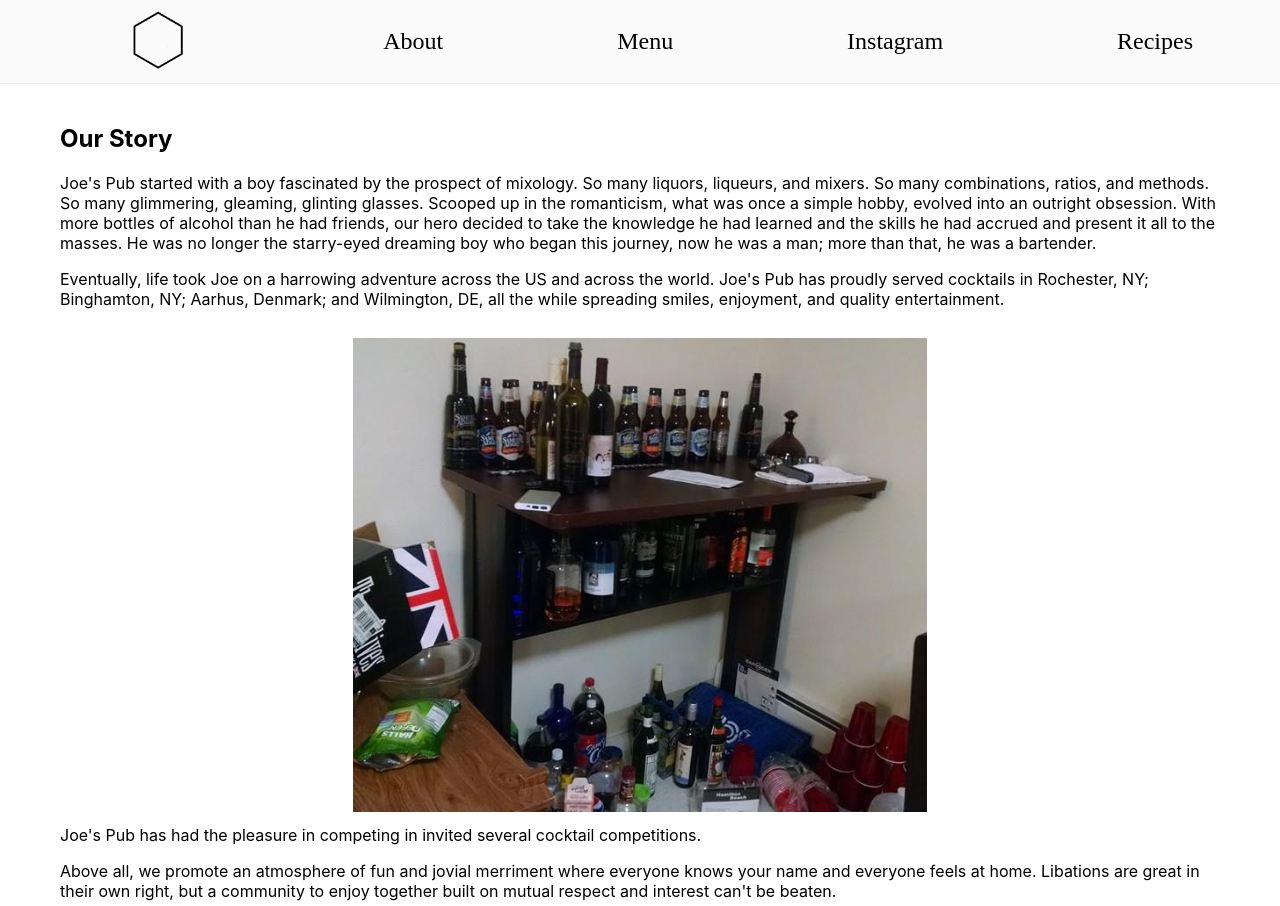
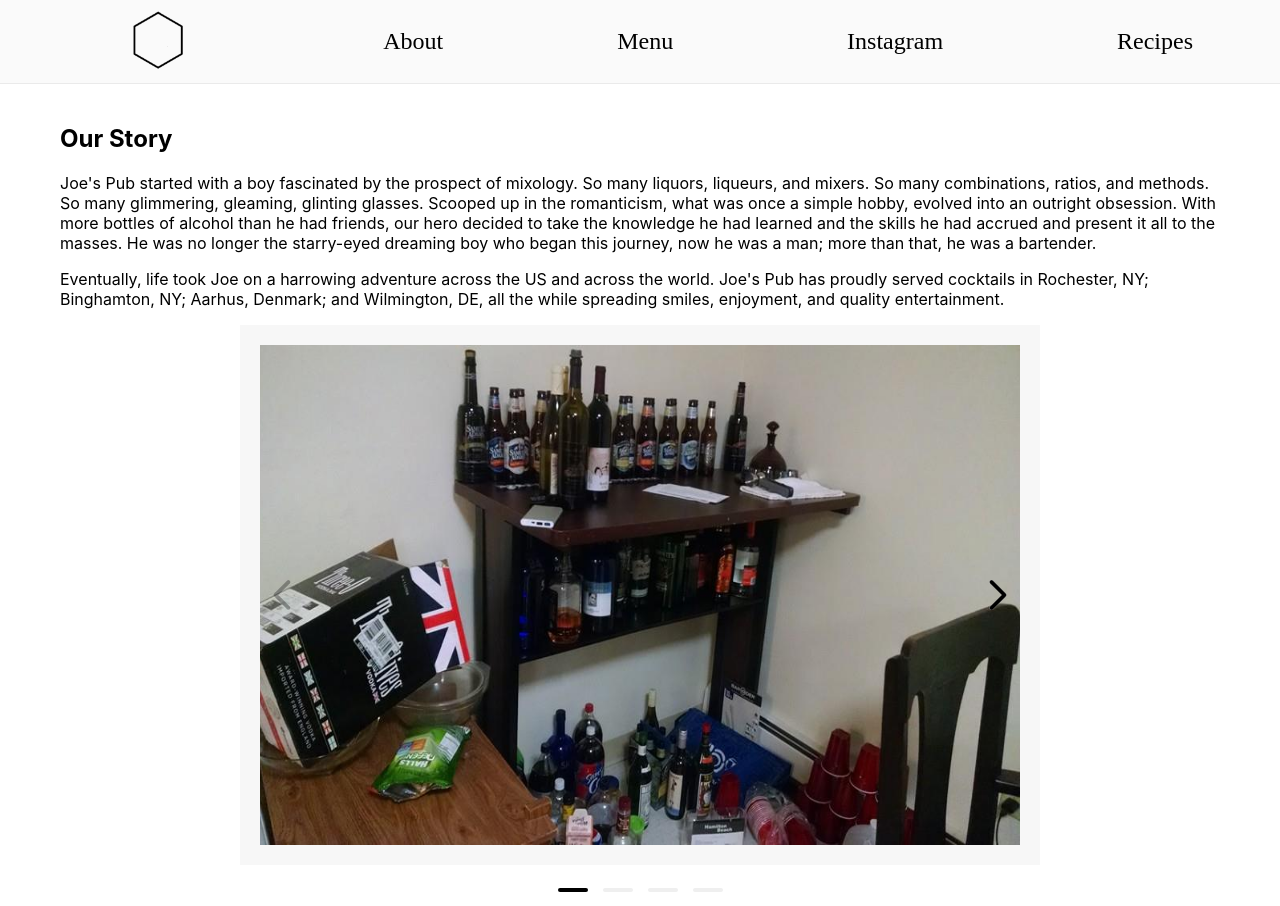
Before and after one commit to NikZprojects/joes-pub-website, a Next.js app in the folder next-app/: page /about in a window 1280 px wide. Shown: the top 906 px of the page. Built offline with nearby package versions, Linux system fonts and the light colour scheme; a web font is replaced by a local one.

Commit message:
carosel working as intended with buttons

```diff
--- a/next-app/components/carousel.js
+++ b/next-app/components/carousel.js
@@ -1,7 +1,8 @@
-import React from "react";
+import React, { useState, useCallback, useEffect } from "react";
 import useEmblaCarousel from "embla-carousel-react";
 import styles from "../styles/components/Carousel.module.css";
 import Autoplay from "embla-carousel-autoplay";
+import { DotButton, PrevButton, NextButton } from "./carouselButtons";
 
 const IntroImages = [
   "/IntroPage/BinghamtonBarv1.jpg",
@@ -10,17 +11,66 @@ const IntroImages = [
   "/IntroPage/WilmingtonBar.jpg",
 ];
 export const EmblaCarousel = () => {
-  const [emblaRef] = useEmblaCarousel({ loop: true }, [Autoplay()]);
+  // const [emblaRef] = useEmblaCarousel({ loop: true }, [Autoplay()]);
+  const [viewportRef, embla] = useEmblaCarousel({ skipSnaps: false }, [
+    Autoplay(),
+  ]);
+  const [prevBtnEnabled, setPrevBtnEnabled] = useState(false);
+  const [nextBtnEnabled, setNextBtnEnabled] = useState(false);
+  const [selectedIndex, setSelectedIndex] = useState(0);
+  const [scrollSnaps, setScrollSnaps] = useState([]);
+
+  const scrollPrev = useCallback(() => embla && embla.scrollPrev(), [embla]);
+  const scrollNext = useCallback(() => embla && embla.scrollNext(), [embla]);
+  const scrollTo = useCallback(
+    (index) => embla && embla.scrollTo(index),
+    [embla]
+  );
+
+  const onSelect = useCallback(() => {
+    if (!embla) return;
+    setSelectedIndex(embla.selectedScrollSnap());
+    setPrevBtnEnabled(embla.canScrollPrev());
+    setNextBtnEnabled(embla.canScrollNext());
+  }, [embla, setSelectedIndex]);
+
+  useEffect(() => {
+    if (!embla) return;
+    onSelect();
+    setScrollSnaps(embla.scrollSnapList());
+    embla.on("select", onSelect);
+  }, [embla, setScrollSnaps, onSelect]);
 
   return (
-    <div className={styles.embla} ref={emblaRef}>
-      <div className={styles.embla__container}>
-        {IntroImages.map((src) => (
-          <div className={styles.embla__slide}>
-            <img className={styles.introImg} src={src} />
+    <>
+      <div className={styles.embla}>
+        <div className={styles.embla__viewport} ref={viewportRef}>
+          <div className={styles.embla__container}>
+            {IntroImages.map((src) => (
+              <div className={styles.embla__slide}>
+                <div className={styles.embla__slide__inner}>
+                  <img
+                    className={styles.embla__slide__img}
+                    src={src}
+                    alt="Joe's Pub through the years."
+                  />
+                </div>
+              </div>
+            ))}
           </div>
+          <PrevButton onClick={scrollPrev} enabled={prevBtnEnabled} />
+          <NextButton onClick={scrollNext} enabled={nextBtnEnabled} />
+        </div>
+      </div>
+      <div className={styles.embla__dots}>
+        {scrollSnaps.map((_, index) => (
+          <DotButton
+            key={index}
+            selected={index === selectedIndex}
+            onClick={() => scrollTo(index)}
+          />
         ))}
       </div>
-    </div>
+    </>
   );
 };
--- /dev/null
+++ b/next-app/components/carouselButtons.js
@@ -0,0 +1,37 @@
+import React from "react";
+import styles from "../styles/components/Carousel.module.css";
+
+export const DotButton = ({ selected, onClick }) => (
+  <button
+    className={`${styles.embla__dot} ${selected ? styles.is_selected : ""}`}
+    type="button"
+    onClick={onClick}
+  />
+);
+
+export const PrevButton = ({ enabled, onClick }) => (
+  <button
+    className={styles.embla__button + " " + styles.embla__button_prev}
+    onClick={onClick}
+    disabled={!enabled}
+  >
+    <svg
+      className={styles.embla__button__svg}
+      viewBox="137.718 -1.001 366.563 644"
+    >
+      <path d="M428.36 12.5c16.67-16.67 43.76-16.67 60.42 0 16.67 16.67 16.67 43.76 0 60.42L241.7 320c148.25 148.24 230.61 230.6 247.08 247.08 16.67 16.66 16.67 43.75 0 60.42-16.67 16.66-43.76 16.67-60.42 0-27.72-27.71-249.45-249.37-277.16-277.08a42.308 42.308 0 0 1-12.48-30.34c0-11.1 4.1-22.05 12.48-30.42C206.63 234.23 400.64 40.21 428.36 12.5z" />
+    </svg>
+  </button>
+);
+
+export const NextButton = ({ enabled, onClick }) => (
+  <button
+    className={styles.embla__button + " " + styles.embla__button_next}
+    onClick={onClick}
+    disabled={!enabled}
+  >
+    <svg className={styles.embla__button__svg} viewBox="0 0 238.003 238.003">
+      <path d="M181.776 107.719L78.705 4.648c-6.198-6.198-16.273-6.198-22.47 0s-6.198 16.273 0 22.47l91.883 91.883-91.883 91.883c-6.198 6.198-6.198 16.273 0 22.47s16.273 6.198 22.47 0l103.071-103.039a15.741 15.741 0 0 0 4.64-11.283c0-4.13-1.526-8.199-4.64-11.313z" />
+    </svg>
+  </button>
+);
--- a/next-app/styles/components/Carousel.module.css
+++ b/next-app/styles/components/Carousel.module.css
@@ -1,24 +1,151 @@
-.embla {
+/* .embla {
   overflow: hidden;
+  max-width: 90vw;
 }
 .embla__container {
   display: flex;
+} */
+
+.embla {
+  position: relative;
+  background-color: #f7f7f7;
+  padding: 20px;
+  max-width: 800px;
+  margin-left: auto;
+  margin-right: auto;
+}
+
+.embla__viewport {
+  overflow: hidden;
+  width: 100%;
+}
+
+.embla__viewport.is-draggable {
+  cursor: move;
+  cursor: grab;
+}
+
+.embla__viewport.is-dragging {
+  cursor: grabbing;
+}
+
+.embla__container {
+  display: flex;
+  user-select: none;
+  -webkit-touch-callout: none;
+  -khtml-user-select: none;
+  -webkit-tap-highlight-color: transparent;
+  margin-left: -10px;
 }
 .embla__slide {
   position: relative;
   flex: 0 0 100%;
-  display: flex;
+  /* display: flex; */
   justify-content: center;
 }
 
-.introImg {
+.embla__slide__inner {
+  position: relative;
+  overflow: hidden;
+  height: 70vw;
+  max-height: 500px;
+}
+
+/* .embla__slide__img {
+  position: absolute;
+  display: block;
   width: 100%;
   object-fit: cover;
   padding: 1vw;
   width: 70vw;
   height: 70vw;
-  min-width: 300px;
-  min-height: 300px;
+  min-width: 250px;
+  min-height: 250px;
   max-width: 600px;
-  max-height: 500px;
+  max-height: 600px;
+} */
+.embla__slide__img {
+  position: absolute;
+  display: block;
+  top: 50%;
+  left: 50%;
+  width: 100%;
+  object-fit: fill;
+  min-height: 100%;
+  min-width: 100%;
+  max-width: none;
+  transform: translate(-50%, -50%);
 }
+
+.embla__button {
+  outline: 0;
+  cursor: pointer;
+  background-color: transparent;
+  touch-action: manipulation;
+  position: absolute;
+  z-index: 1;
+  top: 50%;
+  transform: translateY(-50%);
+  border: 0;
+  width: 30px;
+  height: 30px;
+  justify-content: center;
+  align-items: center;
+  fill: #000000;
+  stroke: white;
+  stroke-width: 2px;
+  padding: 0;
+}
+
+.embla__button:disabled {
+  cursor: default;
+  opacity: 0.3;
+}
+
+.embla__button__svg {
+  width: 100%;
+  height: 100%;
+}
+
+.embla__button_prev {
+  left: 27px;
+}
+
+.embla__button_next {
+  right: 27px;
+}
+
+.embla__dots {
+  display: flex;
+  list-style: none;
+  justify-content: center;
+  padding-top: 10px;
+}
+
+.embla__dot {
+  background-color: transparent;
+  cursor: pointer;
+  position: relative;
+  padding: 0;
+  outline: 0;
+  border: 0;
+  width: 30px;
+  height: 30px;
+  margin-right: 7.5px;
+  margin-left: 7.5px;
+  display: flex;
+  align-items: center;
+}
+
+.embla__dot:after {
+  background-color: #efefef;
+  width: 100%;
+  height: 4px;
+  border-radius: 2px;
+  content: "";
+}
+
+.embla__dot.is_selected:after {
+  background-color: #000000;
+  opacity: 1;
+}
```
